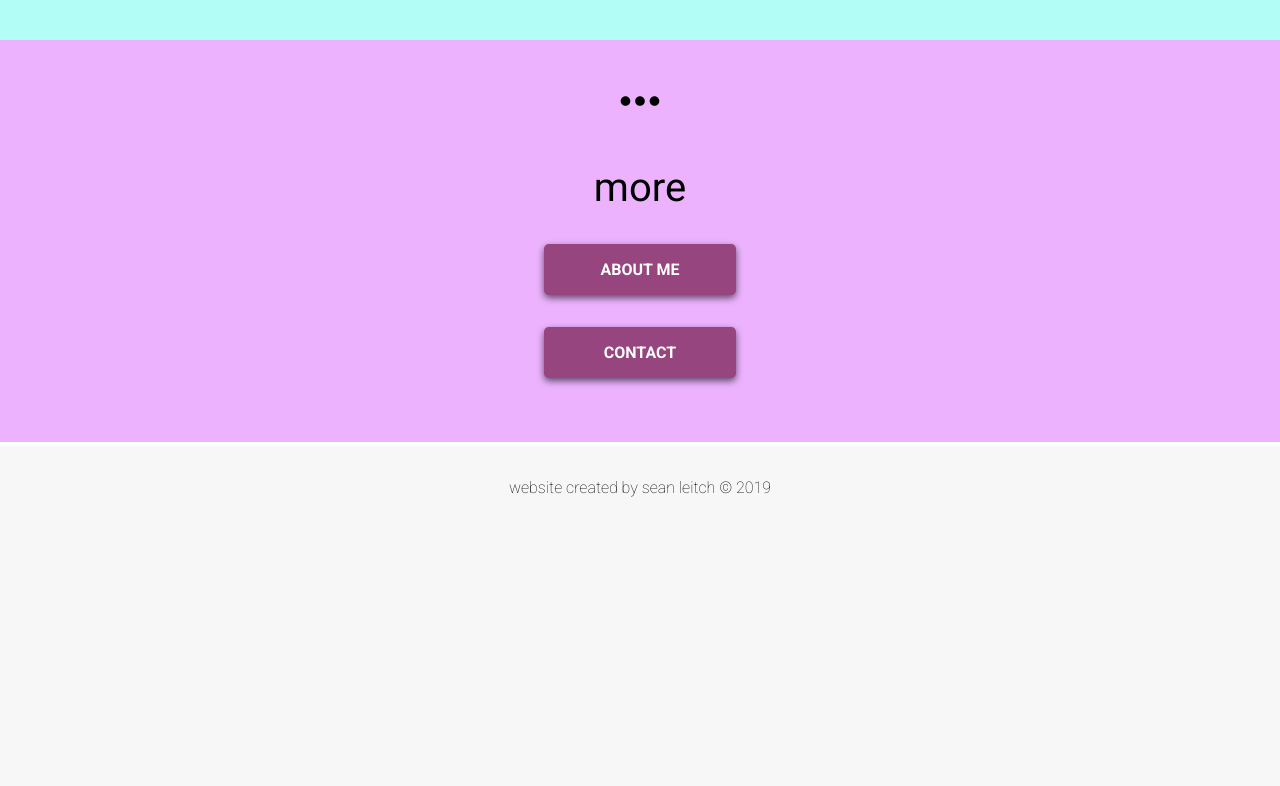
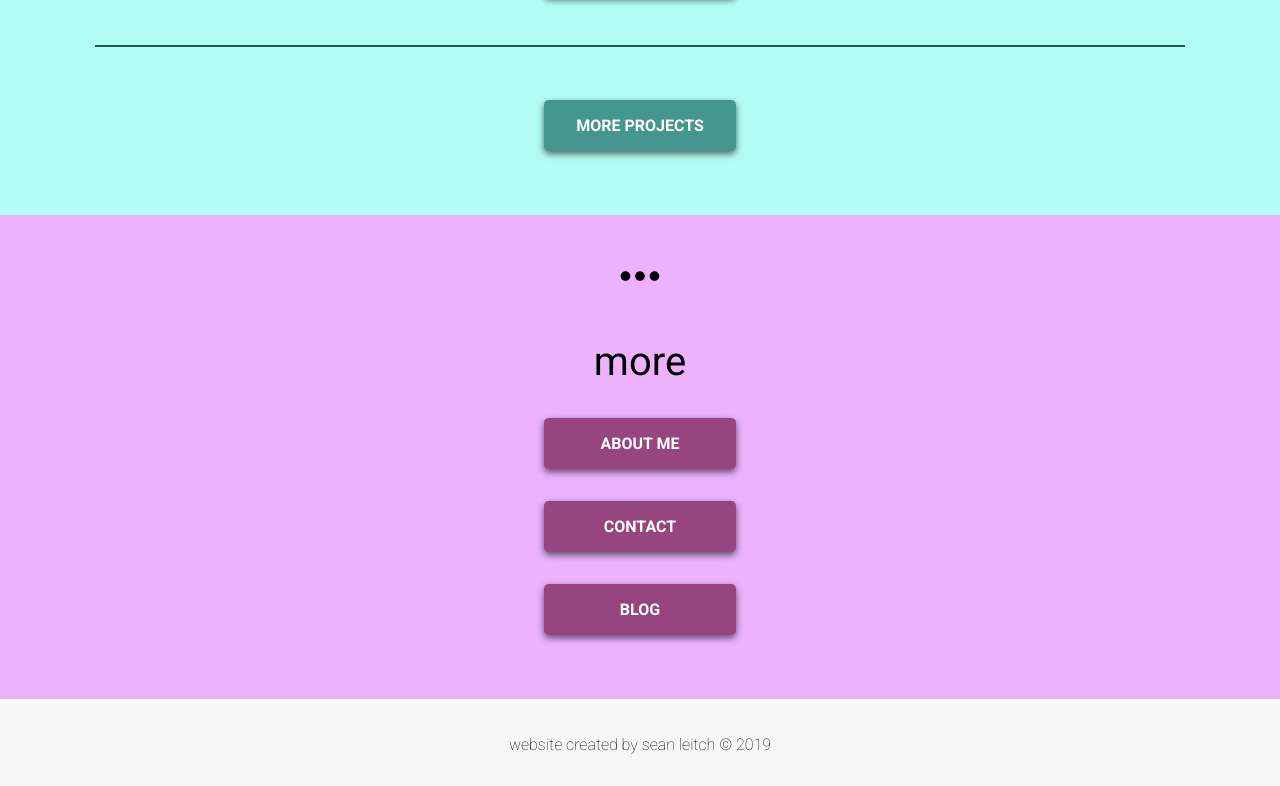
Before and after one commit to seanjl/SeanLeitch, a plain HTML site: page index.html in a window 1280 px wide. Shown: the part 4813-5599 px from the top of the page. Before the commit the page ends 5342 px from the top, so only its background shows below. Drawn offline with Linux system fonts and the light colour scheme.

Commit message:
Update index.html

```diff
--- a/index.html
+++ b/index.html
@@ -66,6 +66,9 @@
                 <h2 class="index-main--section3-text-subtitle">- HTML & CSS</h2>
                 <p class="index-main--section2-text-paragraph1">I can write clean, readable, HTML and CSS. My knowledge in design allows me to create user-friendly pages from scratch</p>
                 <br>
+                <h2 class="index-main--section3-text-subtitle">- Weebly, WordPress, etc</h2>
+                <p class="index-main--section2-text-paragraph1">I also know how to create websites using Weebly and WordPress</p>
+                <br>
                 <h2 class="index-main--section3-text-subtitle">- Image & Video Editing</h2>
                 <p class="index-main--section2-text-paragraph1">I can edit images and create graphics using GIMP, Inkscape and Photoshop. I also know how to edit videos</p>
                 <br>
@@ -91,7 +94,8 @@
                 <img class="index-main--icon-img" src="assets/index-more.svg">
                 <h1 class="index-main--section6-text-title">more</h1>
                 <a href="page1-aboutme.html"><button class="index-main--section6-button">ABOUT ME</button></a>
-                <button class="index-main--section6-button">CONTACT</button>
+                <a href="page2-contact.html"><button class="index-main--section6-button">CONTACT</button></a>
+                <a href="page3-blog.html"><button class="index-main--section6-button">BLOG</button></a>
             </section>
         </main>
 
```
